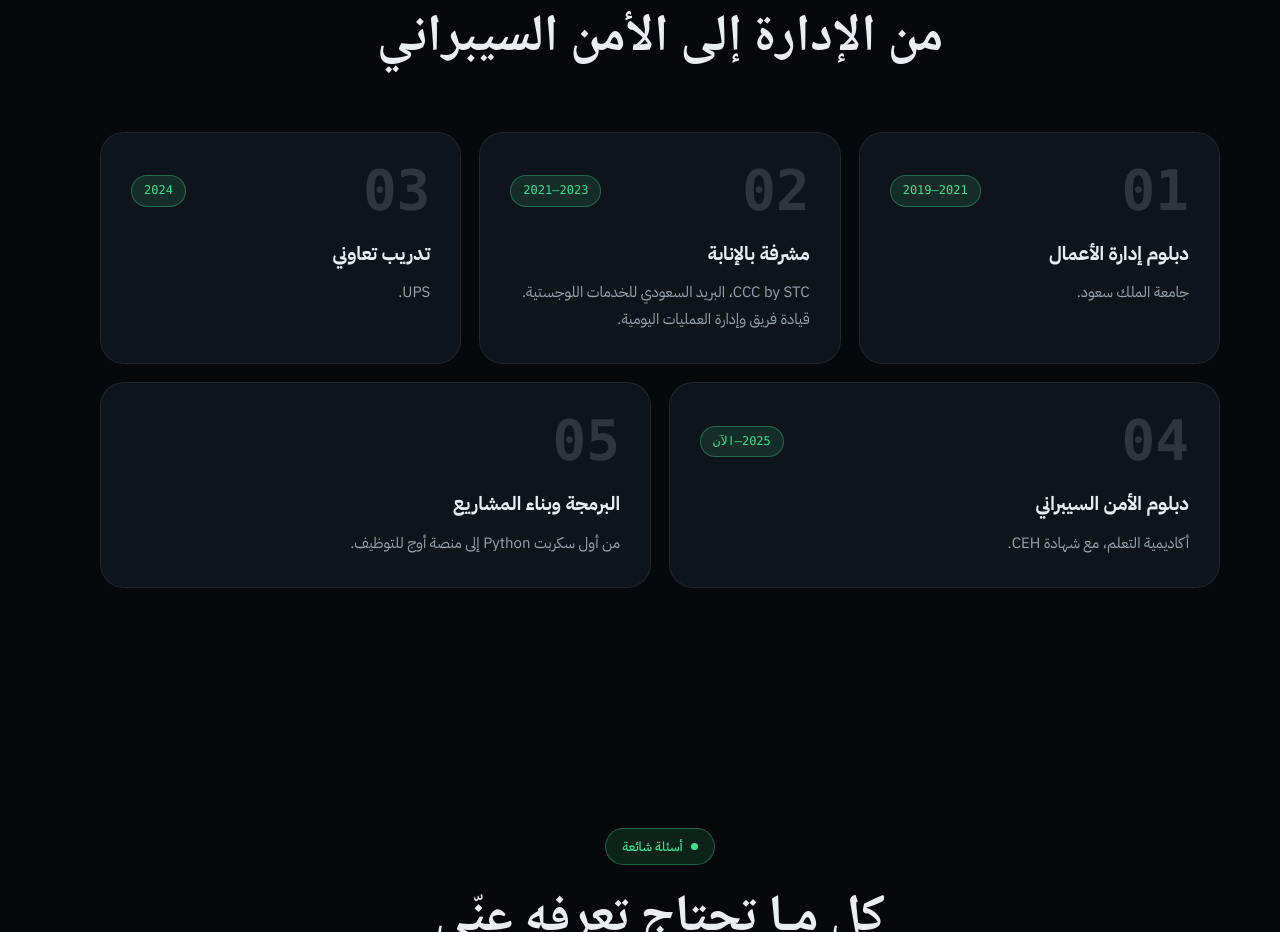
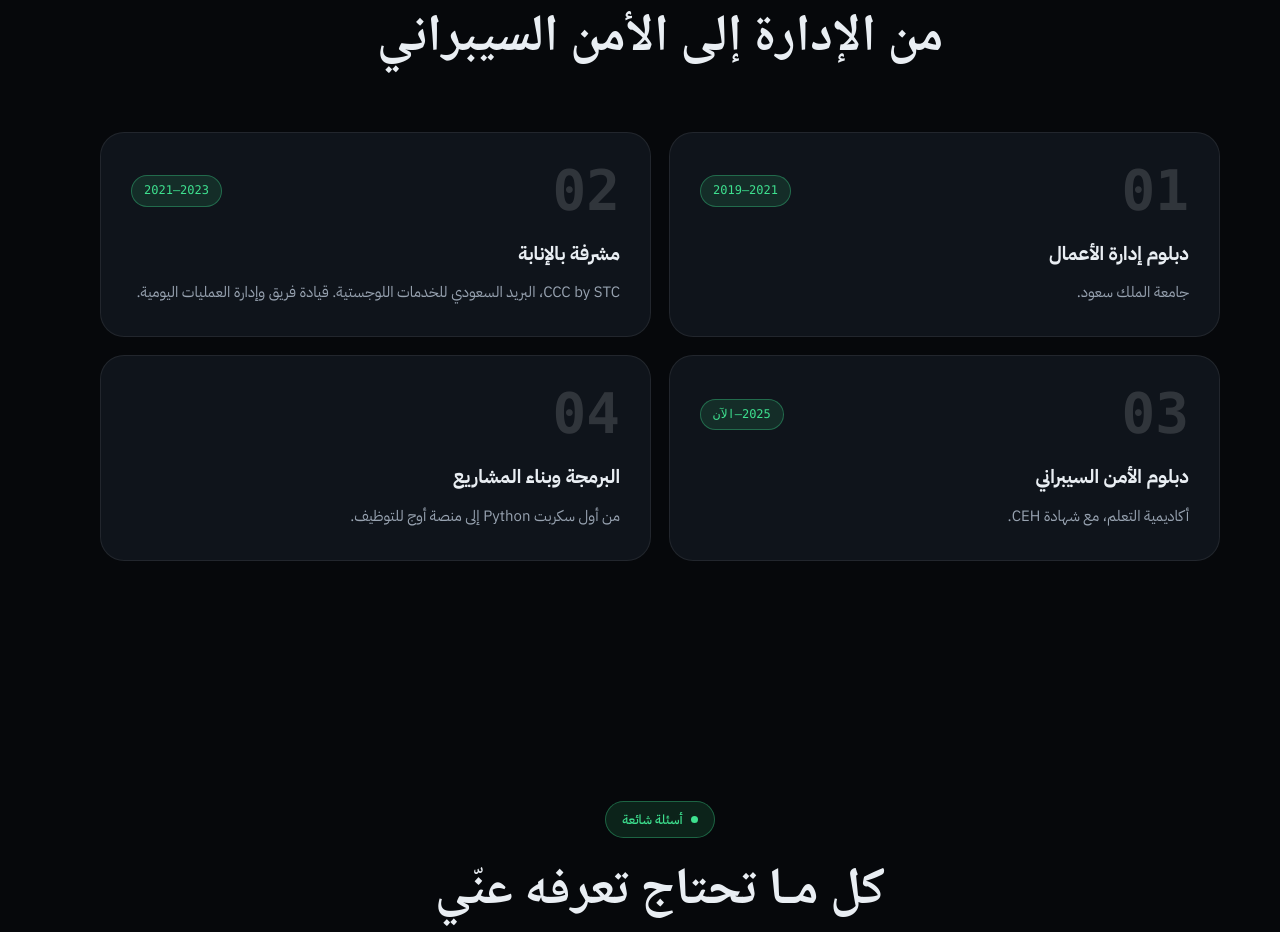
Before and after one commit to anoudii7/anoudii7.github.io, a plain HTML site: page index.html in a window 1280 px wide. Shown: the part 4858-5790 px from the top of the page. Drawn offline with Linux system fonts and the light colour scheme; animation ran at ten frames a second.

Commit message:
remove step 3

```diff
--- a/css/style.css
+++ b/css/style.css
@@ -234,8 +234,7 @@ h2{font-family:var(--display);font-weight:700;font-size:clamp(30px,4.6vw,52px);l
 
 /* ===== Timeline ===== */
 .steps{display:grid;grid-template-columns:repeat(6,1fr);gap:18px;position:relative}
-.step{grid-column:span 2}
-.step:nth-child(n+4){grid-column:span 3}
+.step{grid-column:span 3}
 .step{background:var(--card);border:1px solid var(--line);border-radius:24px;padding:30px;position:relative;overflow:hidden;transition:border-color .4s,transform .5s var(--ease)}
 .step:hover{border-color:var(--accent-line);transform:translateY(-4px)}
 .step::before{content:"";position:absolute;top:0;right:0;height:3px;width:0;background:linear-gradient(90deg,var(--accent2),var(--accent));transition:width .7s var(--ease)}
--- a/index.html
+++ b/index.html
@@ -251,9 +251,8 @@
     <div class="steps">
       <div class="step rv"><div class="step-top"><div class="n">01</div><span class="yr">2019–2021</span></div><h3>دبلوم إدارة الأعمال</h3><p>جامعة الملك سعود.</p></div>
       <div class="step rv d1"><div class="step-top"><div class="n">02</div><span class="yr">2021–2023</span></div><h3>مشرفة بالإنابة</h3><p><bdi>CCC by STC</bdi>، البريد السعودي للخدمات اللوجستية. قيادة فريق وإدارة العمليات اليومية.</p></div>
-      <div class="step rv d2"><div class="step-top"><div class="n">03</div><span class="yr">2024</span></div><h3>تدريب تعاوني</h3><p><bdi>UPS</bdi>.</p></div>
-      <div class="step rv"><div class="step-top"><div class="n">04</div><span class="yr" style="direction:rtl">2025–الآن</span></div><h3>دبلوم الأمن السيبراني</h3><p>أكاديمية التعلم، مع شهادة <bdi>CEH</bdi>.</p></div>
-      <div class="step rv d1"><div class="step-top"><div class="n">05</div></div><h3>البرمجة وبناء المشاريع</h3><p>من أول سكربت <bdi>Python</bdi> إلى منصة أوج للتوظيف.</p></div>
+      <div class="step rv d2"><div class="step-top"><div class="n">03</div><span class="yr" style="direction:rtl">2025–الآن</span></div><h3>دبلوم الأمن السيبراني</h3><p>أكاديمية التعلم، مع شهادة <bdi>CEH</bdi>.</p></div>
+      <div class="step rv d1"><div class="step-top"><div class="n">04</div></div><h3>البرمجة وبناء المشاريع</h3><p>من أول سكربت <bdi>Python</bdi> إلى منصة أوج للتوظيف.</p></div>
     </div>
   </div>
 </section>
```
